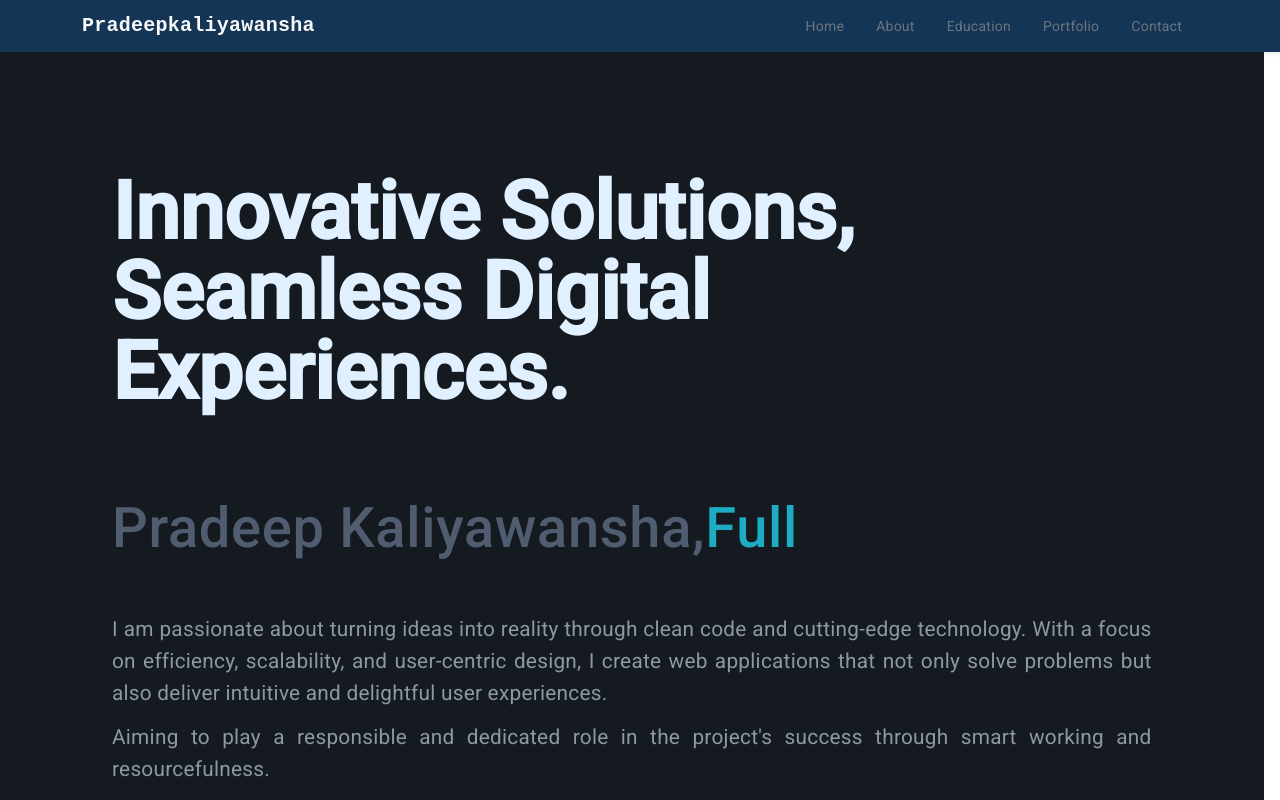
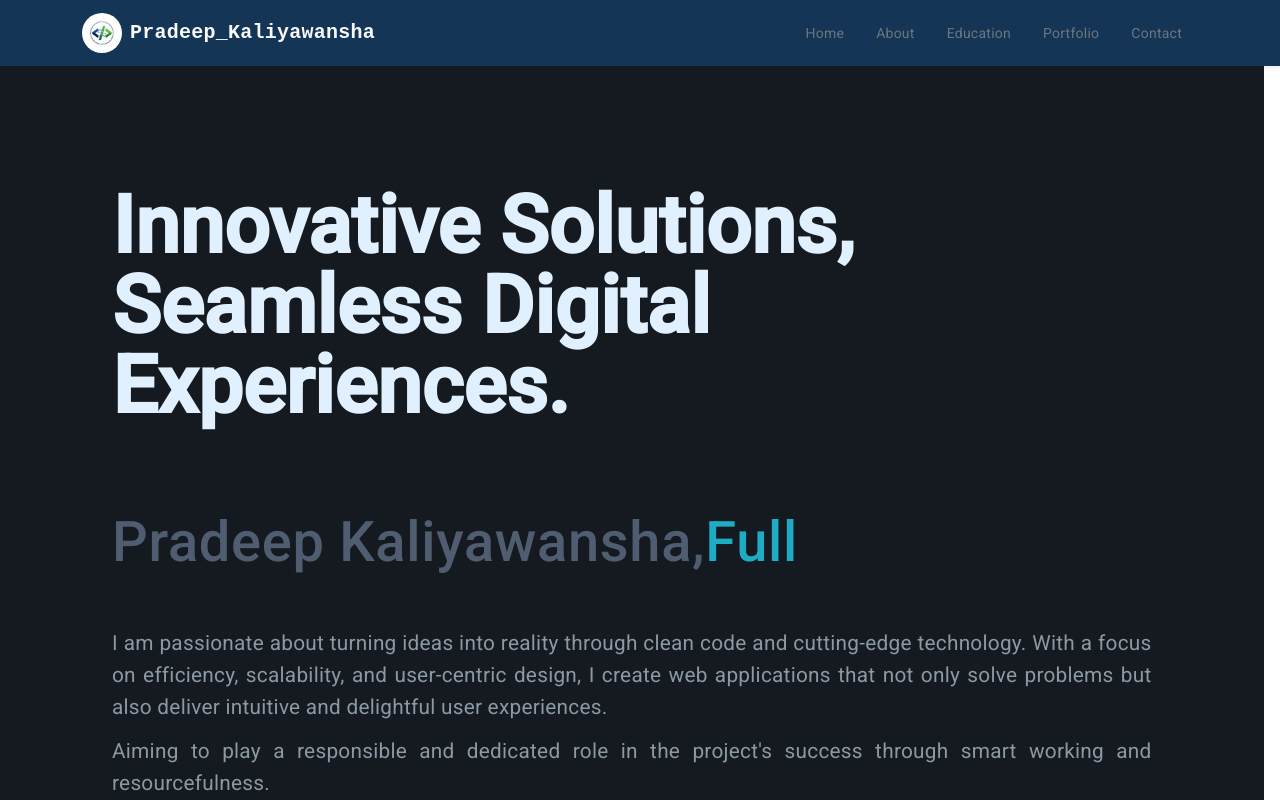
Before and after one commit to Pradeepkaliyawansha/MyPortfolioApp, an Angular app: page / in a window 1280 px wide. Shown: the top 800 px of the page. Built offline with nearby package versions, Linux system fonts and the light colour scheme.

Commit message:
refactor: add logo to header

```diff
--- a/src/app/header/header.component.css
+++ b/src/app/header/header.component.css
@@ -12,6 +12,50 @@
   font-family: "Courier New", Courier, monospace;
   font-weight: bold;
   color: #80858a;
+  text-decoration: none;
+}
+
+.navbar-brand:hover {
+  color: #adb5bd;
+}
+
+/* Remove default underline animation from navbar-brand */
+.navbar-brand::after {
+  display: none;
+}
+
+/* Apply underline animation only to brand text */
+.brand-text {
+  position: relative;
+}
+
+.brand-text::after {
+  content: "";
+  position: absolute;
+  width: 0;
+  height: 2px;
+  display: block;
+  margin-top: 5px;
+  right: 0;
+  background: #00ff00;
+  transition: width 0.3s ease, background-color 0.3s ease;
+}
+
+.navbar-brand:hover .brand-text::after {
+  width: 100%;
+  left: 0;
+  background: #1eacc5;
+}
+
+.logo-img {
+  height: 40px;
+  width: 40px;
+  border-radius: 50%;
+  object-fit: cover;
+}
+
+.brand-text {
+  font-size: 1.25rem;
 }
 
 .nav-link {
@@ -30,3 +74,31 @@
 .bg-dark {
   background-color: hsl(212, 26%, 14%) !important;
 }
+
+/* Responsive design for smaller screens */
+@media (max-width: 768px) {
+  .brand-text {
+    display: none;
+  }
+
+  .logo-img {
+    height: 35px;
+    width: 35px;
+  }
+}
+
+@media (max-width: 480px) {
+  .navbar-brand {
+    flex-shrink: 0;
+  }
+
+  .nav-pills {
+    flex-wrap: wrap;
+    gap: 5px;
+  }
+
+  .nav-link {
+    padding: 0.375rem 0.75rem;
+    font-size: 0.9rem;
+  }
+}
--- a/src/app/header/header.component.html
+++ b/src/app/header/header.component.html
@@ -2,11 +2,17 @@
   <nav class="navbar navbar-expand-md">
     <div class="container d-flex justify-content-between align-items-center">
       <a
-        class="navbar-brand text-light"
+        class="navbar-brand text-light d-flex align-items-center"
         href="https://github.com/Pradeepkaliyawansha"
         target="_blank"
-        >Pradeepkaliyawansha</a
       >
+        <img
+          src="assets/logo.png"
+          alt="Pradeep Kaliyawansha Logo"
+          class="logo-img me-2"
+        />
+        <span class="brand-text">Pradeep_Kaliyawansha</span>
+      </a>
       <ul class="nav nav-pills">
         <li class="nav-item">
           <a
```
Also changed, not shown: src/assets/logo.png (added).
